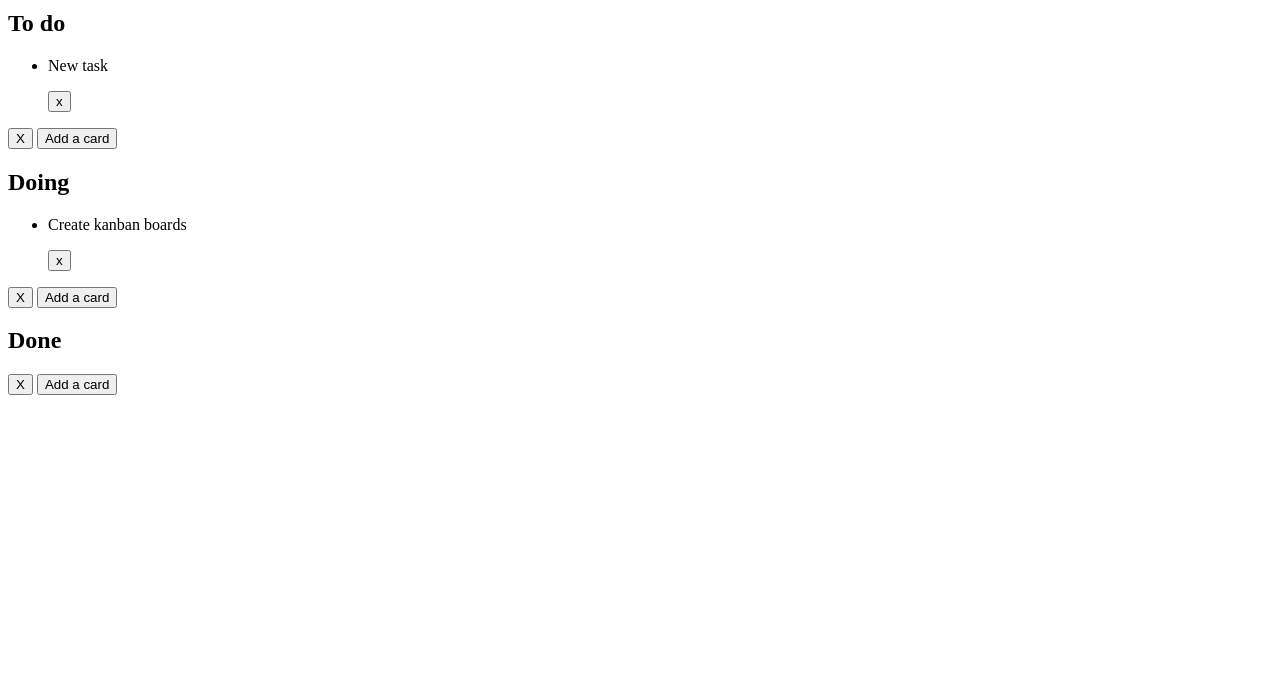
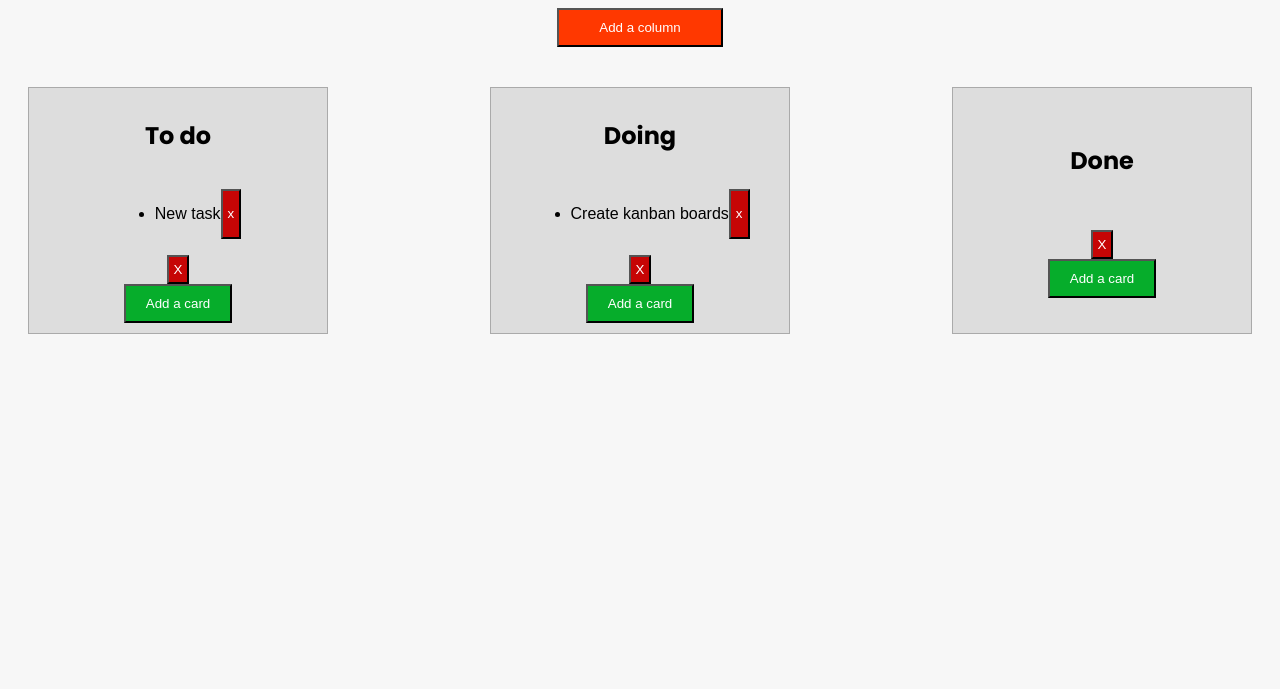
Before and after one commit to m4r1usz1989/trello, a website: page index.html in a window 1280 px wide. Shown: the part 111-800 px from the top of the page. Drawn offline with nearby package versions, Linux system fonts and the light colour scheme; files that its build step writes are made by us from their sources.

Commit message:
column styling

```diff
--- a/index.html
+++ b/index.html
@@ -3,11 +3,12 @@
 	<head>
 		<meta charset="utf-8">
 		<title>Trello</title>
-  <link rel="stylesheet" href="style.css">
+		<link rel="stylesheet" href="css/style.css">
+		<link href="https://fonts.googleapis.com/css?family=Poppins:400,700&amp;subset=latin-ext" rel="stylesheet">
 	</head>
 	<body>
 		<div id="board" class="board">
-    <h1>Board</h1>
+			<h1>Trello</h1>
 			<button class="create-column">Add a column</button>
 			<div class="column-container"></div>
 			<script id="column-template" type="x-tmpl-mustache">
@@ -22,7 +23,7 @@
 				<div class="card">
 				<p class="card-description">{{ description }}</p>
 				<button class="btn-delete">x</button>
-      </div
+				</div>
 			</script>
 		</div>
 
--- a/js/script.js
+++ b/js/script.js
@@ -1,7 +1,7 @@
 'use strict';
 
 document.addEventListener('DOMContentLoaded', function() {
-    //funkcja generująca id
+
     function randomString() {
         var chars = '0123456789abcdefghiklmnopqrstuvwxyzABCDEFGHIJKLMNOPQRSTUVWXTZ';
         var str = '';
@@ -10,7 +10,7 @@ document.addEventListener('DOMContentLoaded', function() {
         }
         return str;
     };
-    //generowanie templatek z index.html
+
     function generateTemplate(name, data, basicElement) {
         var template = document.getElementById(name).innerHTML;
         var element = document.createElement(basicElement || 'div');
@@ -20,7 +20,7 @@ document.addEventListener('DOMContentLoaded', function() {
 
         return element;
     };
-    //klasa kolumn - tworzenie kolumn
+
     function Column(name) {
         var self = this;
 
@@ -31,7 +31,6 @@ document.addEventListener('DOMContentLoaded', function() {
             id: this.id
         });
 
-        //Kasowanie kolumny po kliknięciu w przycisk
         this.element.querySelector('.column').addEventListener('click', function (event) {
             if (event.target.classList.contains('btn-delete')) {
                 self.removeColumn();
@@ -42,16 +41,16 @@ document.addEventListener('DOMContentLoaded', function() {
             }
         });
     }
-    //Prototyp kolumn
+
     Column.prototype = {
-        addCard: function(card) {                                       //dodanie kart
+        addCard: function(card) {
           this.element.querySelector('ul').appendChild(card.element);
         },
-        removeColumn: function() {                                      //usuwanie kolumn
+        removeColumn: function() {
           this.element.parentNode.removeChild(this.element);
         }
     };
-    //klasa kart - tworzenie kart
+
     function Card(description) {
         var self = this;
 
@@ -60,7 +59,7 @@ document.addEventListener('DOMContentLoaded', function() {
         this.element = generateTemplate('card-template', {
             description: this.description
         }, 'li');
-        //usunięcie karty
+
         this.element.querySelector('.card').addEventListener('click', function (event) {
             event.stopPropagation();
 
@@ -69,18 +68,18 @@ document.addEventListener('DOMContentLoaded', function() {
             }
         });
     }
-    //prototyp kart
+
     Card.prototype = {
-        removeCard: function() {                                //usunięcie karty
+        removeCard: function() {
             this.element.parentNode.removeChild(this.element);
         }
     };
-    //obiekt tablicy
+
     var board = {
         name: 'Kanban Board',
-        addColumn: function(column) {               //tworzenie nowej kolumny
+        addColumn: function(column) {
           this.element.appendChild(column.element);
-          initSortable(column.id); //About this feature we will tell later
+          initSortable(column.id);
         },
         element: document.querySelector('#board .column-container')
     };
@@ -92,7 +91,7 @@ document.addEventListener('DOMContentLoaded', function() {
           sort: true
         });
     }
-    //kliknięcie w button aby dodać kolumne
+
     document.querySelector('#board .create-column').addEventListener('click', function() {
         var name = prompt('Enter a column name');
         var column = new Column(name);
--- /dev/null
+++ b/sass/_variables.scss
@@ -0,0 +1,12 @@
+/* Colors */
+$primary-color: #222;
+$secondary-color: #666;
+$active-color: #E20000;
+
+/* Font sizes */
+$body-font-size: 16px;
+$paragraph-font-size: 26px;
+
+/* Fonts */
+$paragraph-font: 'Poppins', sans-serif;
+$body-font: Arial, sans-serif;
--- /dev/null
+++ b/sass/components/_buttons.scss
@@ -0,0 +1,33 @@
+button {
+	padding: 10px 20px;
+	background: #c1bfbf;
+	cursor: pointer;
+	transition: .3s;
+	color: #fff;
+	&:hover {
+		background: #d8d6d6;
+	}
+}
+
+.create-column {
+	padding: 10px 40px;
+	background: #FF3800;
+	&:hover {
+		background: #FFA128;
+	}
+}
+
+.add-card {
+	background: #06ad2b;
+	&:hover {
+		background: #0ef731;
+	}
+}
+
+.btn-delete {
+	background: #c60505;
+	padding: 5px;
+	&:hover {
+		background: #fc0505;
+	}
+}
--- a/sass/style.scss
+++ b/sass/style.scss
@@ -0,0 +1,43 @@
+@import "variables";
+@import "components/buttons";
+
+* {
+    box-sizing: border-box;
+}
+
+body {
+	font-family: $body-font;
+	background: #f7f7f7;
+	font-size: $body-font-size;
+	padding: 20px;
+}
+
+h1, h2 {
+	font-family: $paragraph-font;
+}
+
+#board {
+	display: flex;
+	flex-direction: column;
+	align-items: center;
+	.column-container {
+		display: flex;
+		flex-direction: row;
+		justify-content: space-between;
+		width: 100%;
+		padding: 40px 0;
+		div {
+			display: flex;
+		}
+		.column {
+			padding: 10px;
+			background: #ddd;
+			border: 1px #aaa solid;
+			display: flex;
+			justify-content: center;
+			align-items: center;
+			flex-direction: column;
+			min-width: 300px;
+		}
+	}
+}
```
Also changed, not shown: css/style.css (added), 3 other files. Lines whose indentation alone changed are shown as unchanged.
